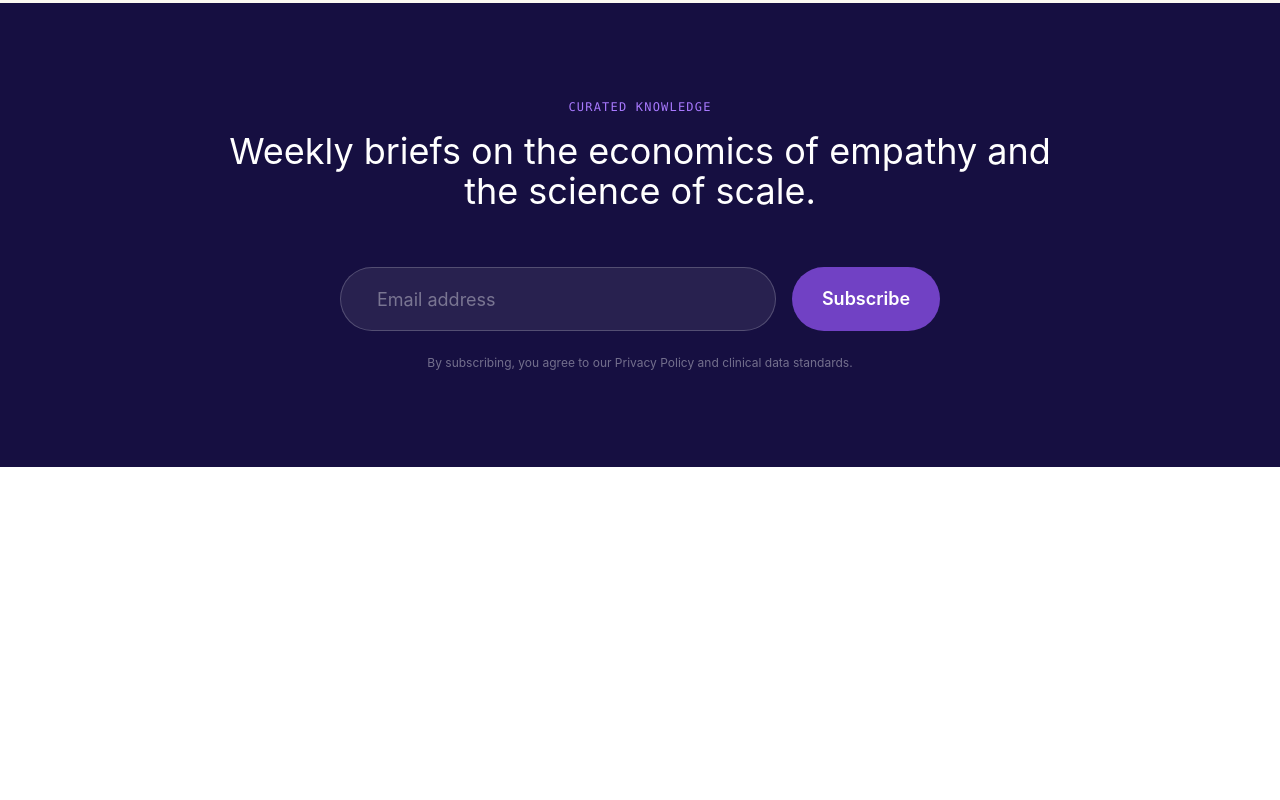
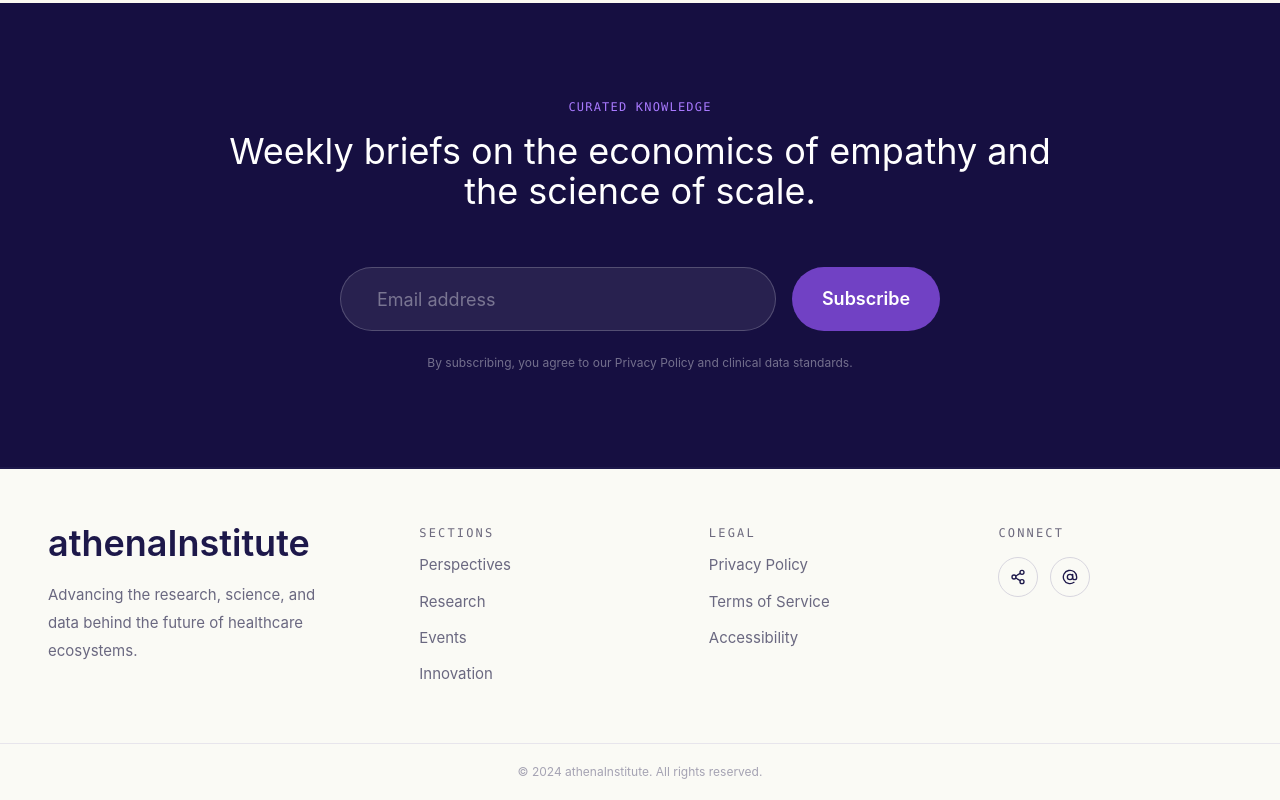
Before and after one commit to RaviPratihast/assignement-ath, a React (Vite) app: page / in a window 1280 px wide. Shown: the part 2556-3356 px from the top of the page. Before the commit the page ends 3023 px from the top, so only its background shows below. Built offline with nearby package versions, Linux system fonts and the light colour scheme; the HTML template or start-up script is replaced by a standard one.

Commit message:
Add Footer component to App layout

```diff
--- a/src/App.jsx
+++ b/src/App.jsx
@@ -4,6 +4,7 @@ import { FilterContainer } from "./components/FilterContainer";
 import { FeaturedSection } from "./components/FeaturedSection";
 import { EditorialGrid } from "./components/EditorialGrid";
 import { NewsletterSection } from "./components/NewsletterSection";
+import { Footer } from "./components/Footer";
 
 function App() {
   return (
@@ -18,6 +19,7 @@ function App() {
       <FeaturedSection />
       <EditorialGrid />
       <NewsletterSection />
+      <Footer />
     </main>
   );
 }
--- /dev/null
+++ b/src/components/Footer.jsx
@@ -0,0 +1,101 @@
+import { pageData } from "../data";
+import { AtSign } from "lucide-react";
+
+const SOURCE_CODE_PRO_STACK =
+  '"Source Code Pro", ui-monospace, SFMono-Regular, Menlo, Monaco, Consolas, "Liberation Mono", "Courier New", monospace';
+
+function ShareIcon({ className }) {
+  return (
+    <svg
+      xmlns="http://www.w3.org/2000/svg"
+      viewBox="0 0 24 24"
+      fill="none"
+      stroke="currentColor"
+      strokeWidth="2"
+      strokeLinecap="round"
+      strokeLinejoin="round"
+      className={className}
+    >
+      <circle cx="18" cy="5" r="3" />
+      <circle cx="6" cy="12" r="3" />
+      <circle cx="18" cy="19" r="3" />
+      <line x1="8.59" x2="15.42" y1="13.51" y2="17.49" />
+      <line x1="15.41" x2="8.59" y1="6.51" y2="10.49" />
+    </svg>
+  );
+}
+
+function FooterHeading({ children }) {
+  return (
+    <h4
+      className="text-xs font-normal tracking-[0.18em] text-[#6D6A7E] uppercase"
+      style={{ fontFamily: SOURCE_CODE_PRO_STACK }}
+    >
+      {children}
+    </h4>
+  );
+}
+
+function FooterLinksColumn({ section }) {
+  return (
+    <div className="flex flex-col gap-3">
+      <FooterHeading>{section.label}</FooterHeading>
+      {section.links.map((link) => (
+        <a
+          key={link.label}
+          href={link.link}
+          className="text-[15px] leading-relaxed text-[#6A6880] transition hover:text-[#1D184A]"
+        >
+          {link.label}
+        </a>
+      ))}
+    </div>
+  );
+}
+
+export function Footer() {
+  const footer = pageData.pagedata.custom_blocks["8"].data.desktop;
+  const [sections, legal, connect] = footer.sections;
+
+  return (
+    <footer className="bg-[#FAFAF5] border-t-2 border-[#1D184A]">
+      <div className="mx-auto grid max-w-[1280px] grid-cols-1 gap-y-10 gap-x-8 px-8 py-14 sm:grid-cols-2 lg:grid-cols-[minmax(0,1.35fr)_repeat(3,minmax(0,1fr))] lg:gap-x-14 lg:px-12">
+        <div className="flex max-w-[280px] flex-col gap-5">
+          <h3 className="text-[36px] font-semibold leading-none text-[#1D184A]">
+            {footer.brand.label}
+          </h3>
+          <p className="text-[15px] leading-7 text-[#6A6880]">
+            {footer.brand.description}
+          </p>
+        </div>
+
+        <FooterLinksColumn section={sections} />
+        <FooterLinksColumn section={legal} />
+
+        <div className="flex flex-col gap-4">
+          <FooterHeading>{connect.label}</FooterHeading>
+          <div className="flex items-center gap-3">
+            <a
+              href={connect.links[0].link}
+              aria-label={connect.links[0].label}
+              className="inline-flex h-10 w-10 items-center justify-center rounded-full border border-[#D8D6DF] text-[#1D184A] transition hover:border-[#1D184A]"
+            >
+              <ShareIcon className="h-4 w-4" />
+            </a>
+            <a
+              href={connect.links[1].link}
+              aria-label={connect.links[1].label}
+              className="inline-flex h-10 w-10 items-center justify-center rounded-full border border-[#D8D6DF] text-[#1D184A] transition hover:border-[#1D184A]"
+            >
+              <AtSign className="h-4 w-4" />
+            </a>
+          </div>
+        </div>
+      </div>
+
+      <div className="border-t border-[#E7E5EC] py-5 text-center text-xs text-[#A5A3B3]">
+        {footer.copyright}
+      </div>
+    </footer>
+  );
+}
```
